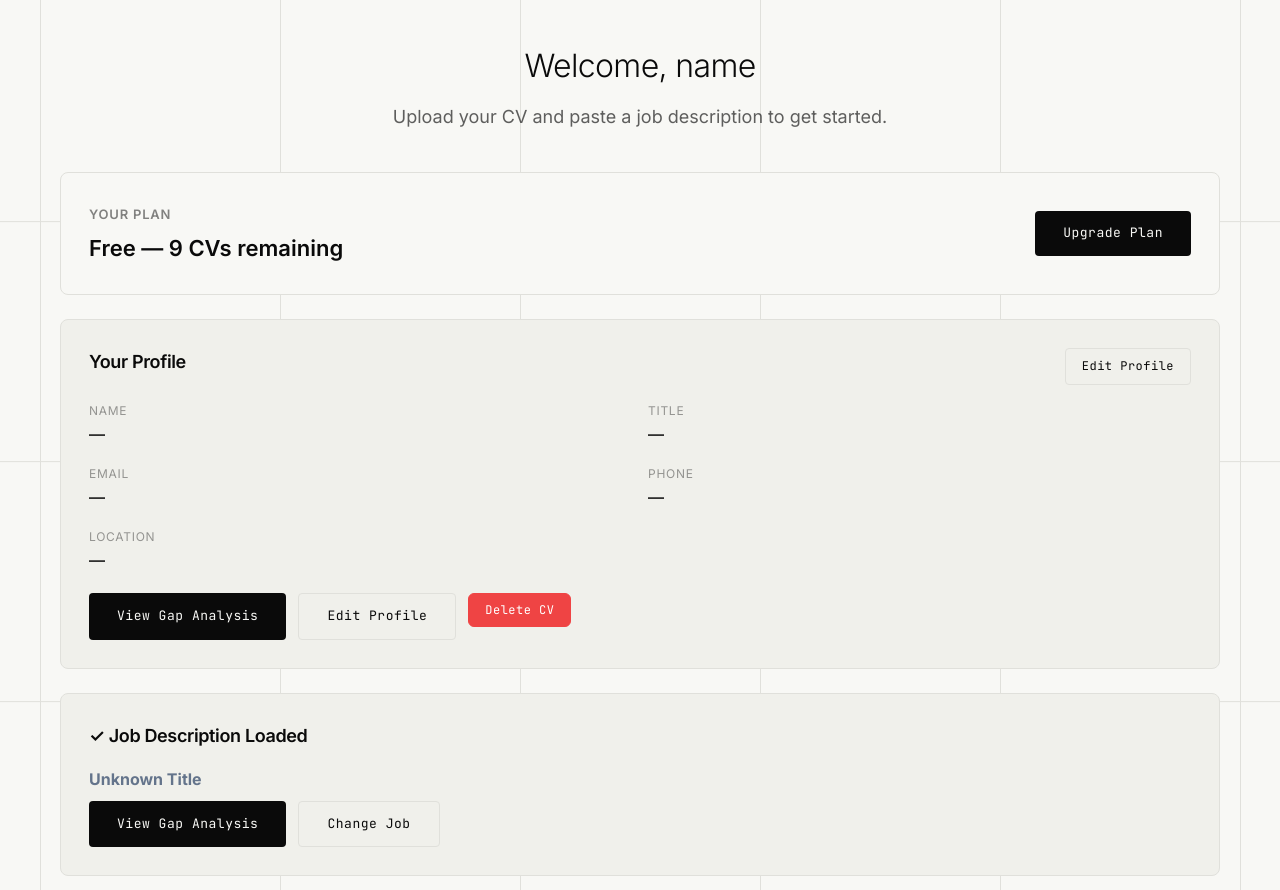
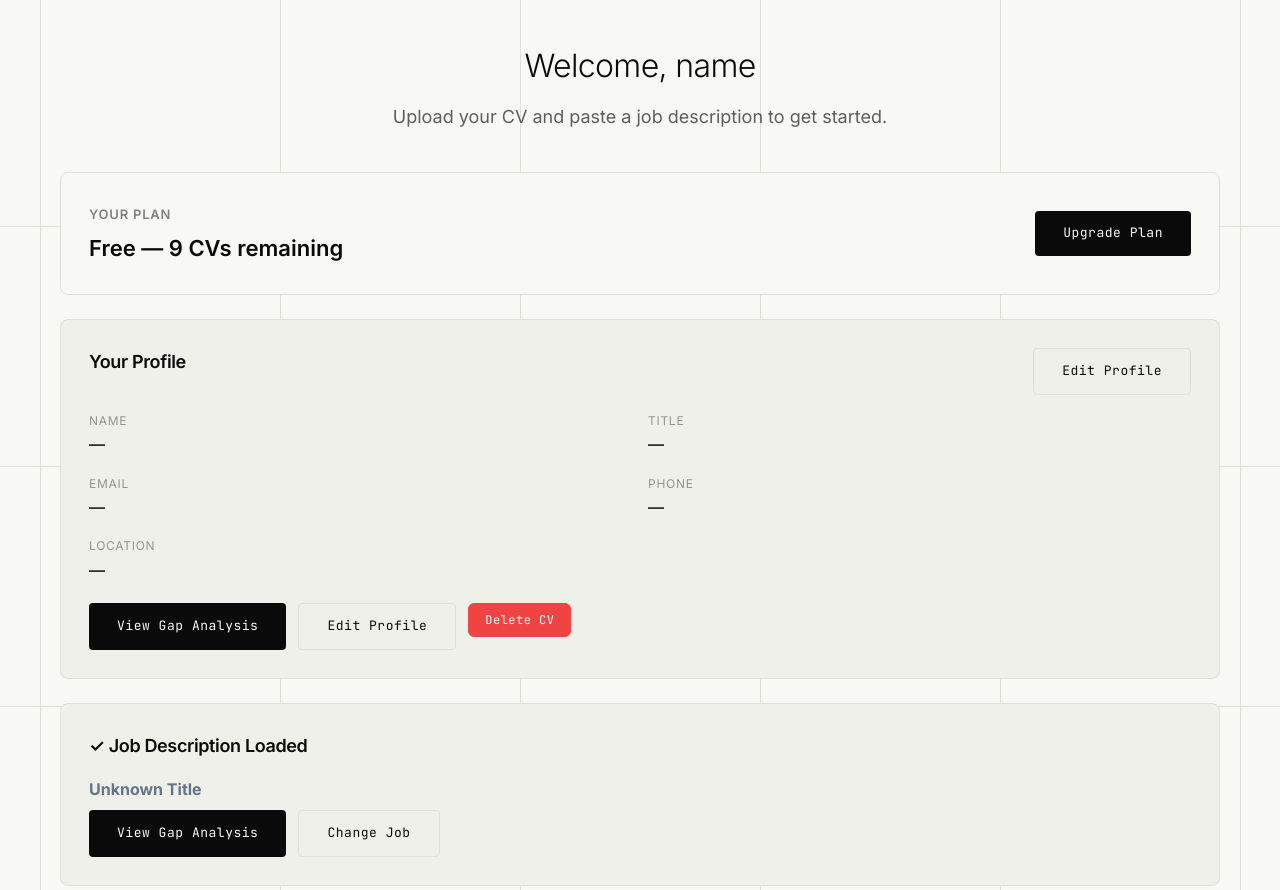
Before and after one commit to ncik8/TailorMyCV, a Flask app: page /dashboard in a window 1280 px wide. Shown: the part 68-958 px from the top of the page. Run offline with Flask 3, Linux system fonts and the light colour scheme; the visitor is signed in with stand-in values (Sample User, id 1).

Commit message:
Remove inline size from edit-profile btn, delete matches same class

```diff
--- a/templates/dashboard.html
+++ b/templates/dashboard.html
@@ -44,7 +44,7 @@
         <div class="card" style="margin-bottom: 24px;">
             <div style="display: flex; justify-content: space-between; align-items: flex-start; margin-bottom: 16px;">
                 <h3 style="font-size: 18px; font-weight: 600;">Your Profile</h3>
-                <a href="/cv/edit-profile" class="btn btn-secondary" style="font-size: 12px; padding: 8px 16px;">Edit Profile</a>
+                <a href="/cv/edit-profile" class="btn btn-secondary">Edit Profile</a>
             </div>
             <div style="display: grid; grid-template-columns: 1fr 1fr; gap: 16px;">
                 <div>
```
